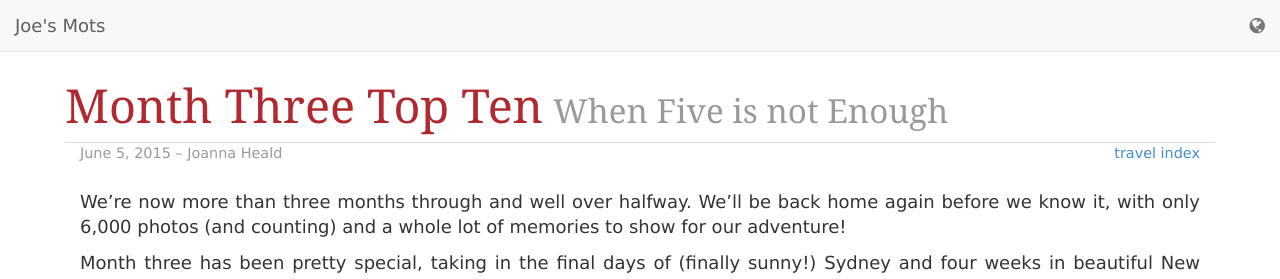
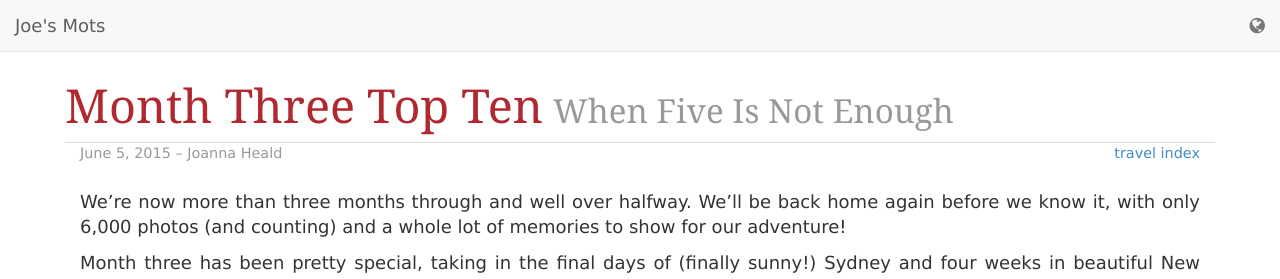
Before and after one commit to joekearney/joekearney.github.io, a Jekyll site: the page built from _posts/2015-06-05-month-threee-top-ten.md, in a window 1280 px wide and 1093 px high. Shown: the top 279 px of the window. Built offline with Jekyll 4.4.1, drawn with Linux system fonts in a browser that asks for light colours; some web fonts are replaced; comment, search, counter and statistics services are not loaded.

Commit message:
change capitalisation after massive argument

```diff
--- a/_posts/2015-06-05-month-threee-top-ten.md
+++ b/_posts/2015-06-05-month-threee-top-ten.md
@@ -1,7 +1,7 @@
 ---
 layout: post
 title: "Month Three Top Ten"
-description: "When Five is not Enough"
+description: "When Five Is Not Enough"
 categories:
 - travel
 tags:
```
